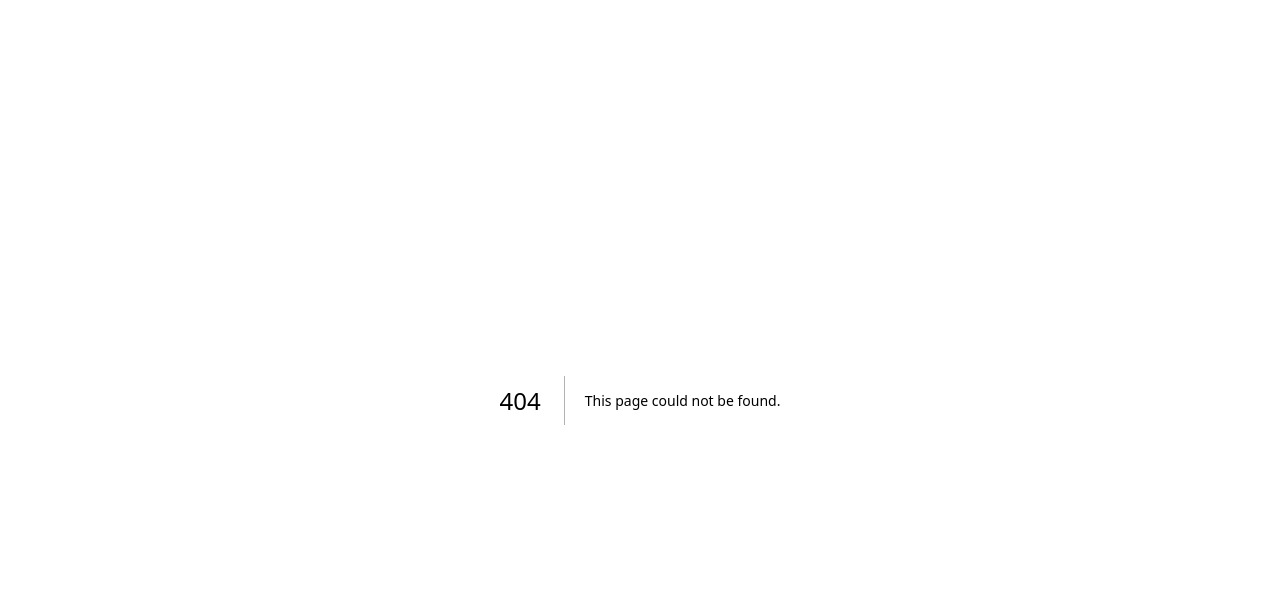
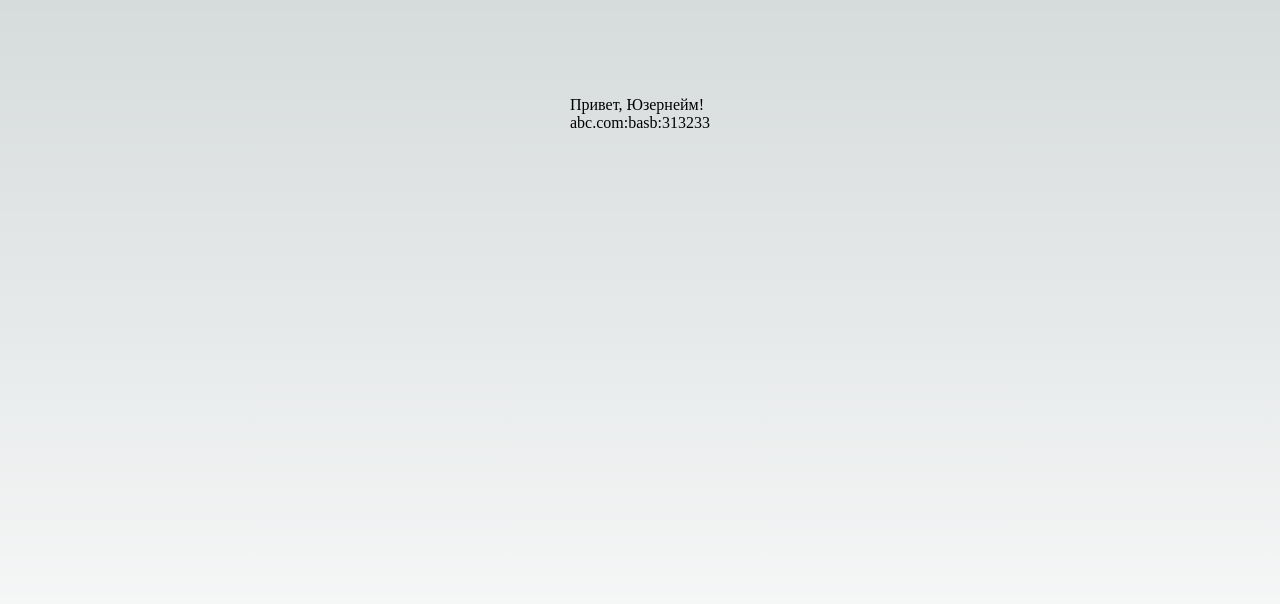
Before and after one commit to Jamon27/nextPasswordManager, a Next.js app in the folder next-password-manager/: page /secrets in a window 1280 px wide. Before the commit this address had no page. Shown: the top 604 px of the page. Built offline with nearby package versions, Linux system fonts and the light colour scheme.

Commit message:
Add secrets layout

```diff
--- /dev/null
+++ b/next-password-manager/pages/secrets.tsx
@@ -0,0 +1,34 @@
+import Head from 'next/head'
+import Secret from '../components/secret'
+import styles from '../styles/Home.module.css'
+let secrets = [
+  {
+    webSite: { name: "abc.com" },
+    userInfo: { login: "basb", password: "313233" }
+  }
+]
+
+export default function Home() {
+  return (
+    <>
+      <Head>
+        <title>My very secret secrets :D</title>
+        <meta name="description" content="Simple password manager" />
+        <meta name="viewport" content="width=device-width, initial-scale=1" />
+        <link rel="icon" href="/favicon1.ico" />
+      </Head>
+      <main className={styles.main}>
+        <div className='container'>
+          <p>Привет, Юзернейм!</p>
+          {secrets.map((secret) => {
+            return (
+              <div key={secret.webSite.name}>
+                <Secret secret={secret} />
+              </div>
+            )
+          })}
+        </div>
+      </main>
+    </>
+  )
+}
```
